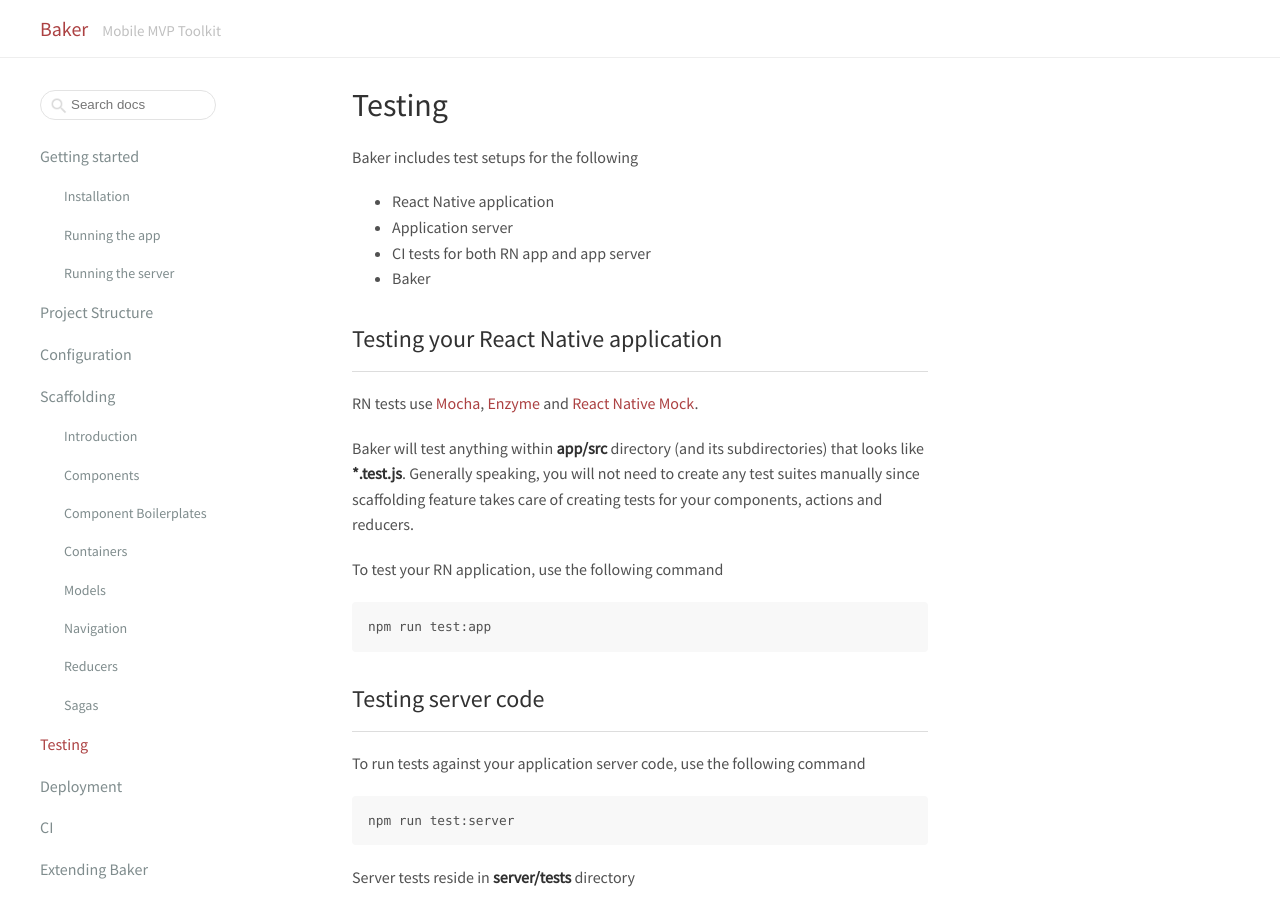
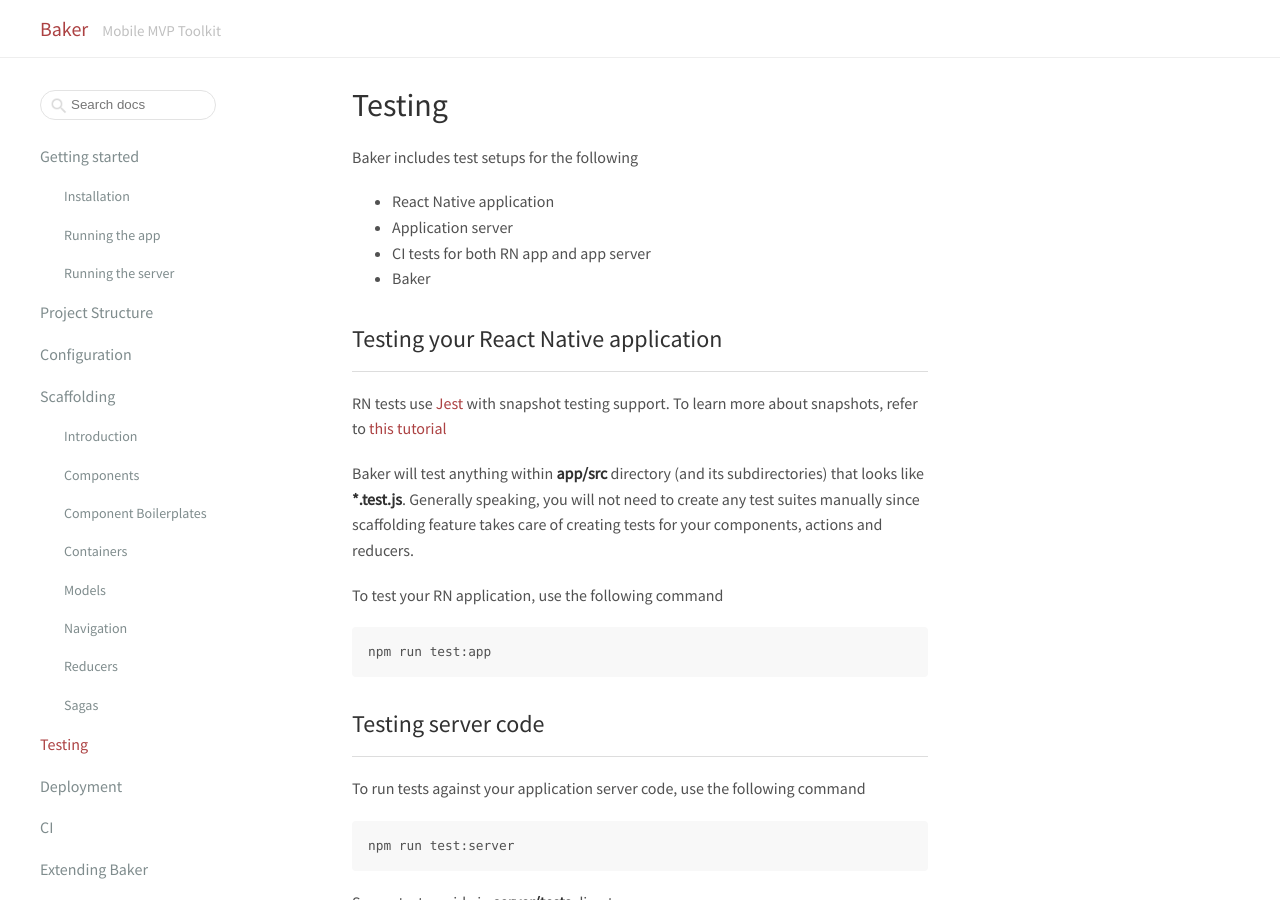
Before and after one commit to bakery/baker-docs, a Jekyll site: the page built from docs/testing.md, in a window 1280 px wide and 900 px high. Built offline with Jekyll 4.4.1, drawn with Linux system fonts in a browser that asks for light colours; comment, search, counter and statistics services are not loaded.

Commit message:
Update testing.md

```diff
--- a/docs/testing.md
+++ b/docs/testing.md
@@ -13,7 +13,7 @@
 
 ## Testing your React Native application
 
-RN tests use [Mocha](https://github.com/mochajs/mocha), [Enzyme](https://github.com/airbnb/enzyme) and [React Native Mock](https://github.com/lelandrichardson/react-native-mock).
+RN tests use [Jest](https://facebook.github.io/jest/) with snapshot testing support. To learn more about snapshots, refer to [this tutorial](https://facebook.github.io/jest/docs/tutorial-react-native.html)
 
 Baker will test anything within **app/src** directory (and its subdirectories) that looks like ***.test.js**. Generally speaking, you will not need to create any test suites manually since scaffolding feature takes care of creating tests for your components, actions and reducers.
 
```
